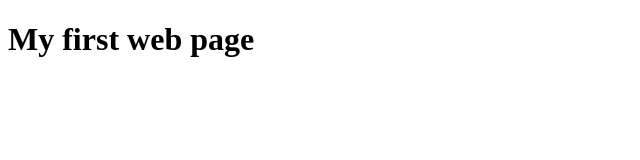
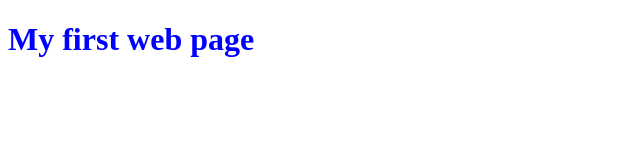
Before and after one commit to BCohStuAcct/Assignment-02, a plain HTML site: page index.html in a window 1280 px wide. Shown: the whole page, without its empty margins (0-640 px from the left). Drawn offline with Linux system fonts and the light colour scheme.

Commit message:
Added color styles to index.html

```diff
--- a/index.html
+++ b/index.html
@@ -3,6 +3,11 @@
 <head>
     <title>My First Repository</title>
 </head>
+<style>
+    * {
+        color: blue;
+    }
+</style>
 <body>
     <h1>My first web page</h1>
 </body>
```
